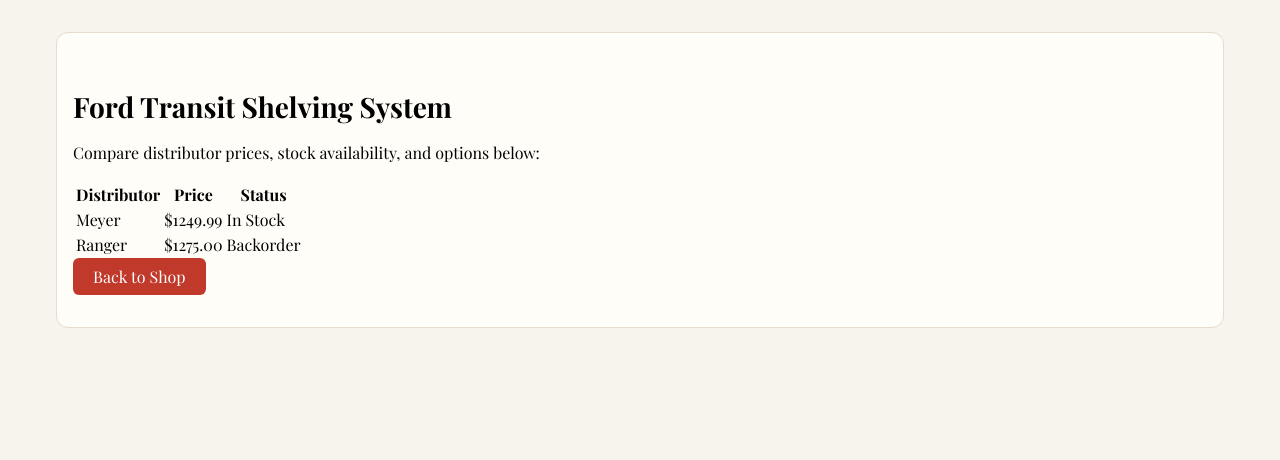
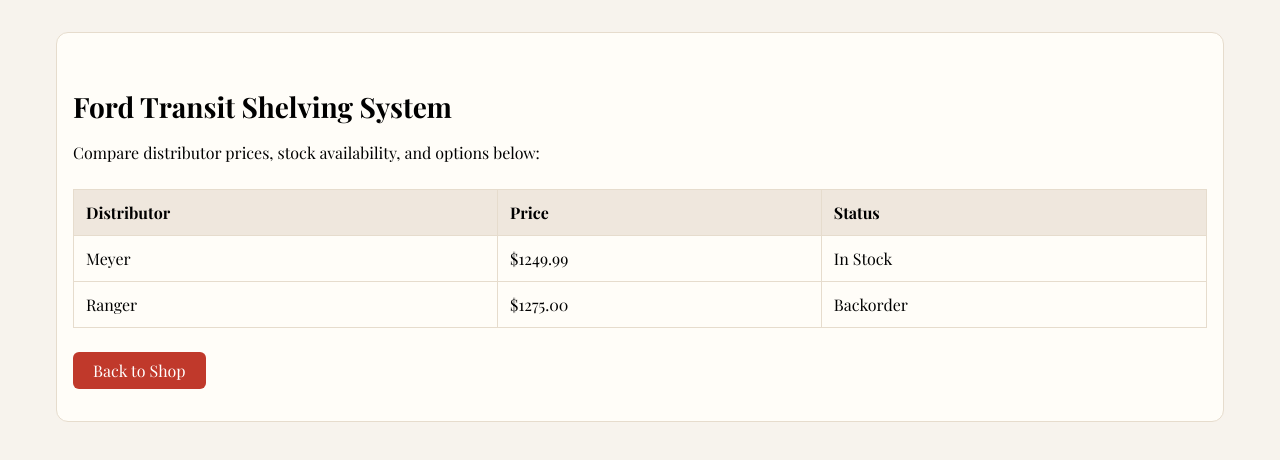
Before and after one commit to dev-verde1071/website, a Next.js app: page /product/1 in a window 1280 px wide. Shown: the top 460 px of the page. Built offline with nearby package versions, Linux system fonts and the light colour scheme.

Commit message:
Update globals.css

```diff
--- a/app/globals.css
+++ b/app/globals.css
@@ -170,3 +170,25 @@ main ul {
   border-radius: 8px;
   margin-bottom: 0.75rem;
 }
+
+/* Vendor Table */
+.vendor-table {
+  width: 100%;
+  border-collapse: collapse;
+  margin: 1.5rem 0;
+}
+
+.vendor-table th,
+.vendor-table td {
+  border: 1px solid #e6dccd;
+  padding: 0.75rem;
+  text-align: left;
+}
+
+.vendor-table th {
+  background: #efe7dd;
+}
+
+.vendor-table tr:nth-child(even) {
+  background: #fffdf8;
+}
```
